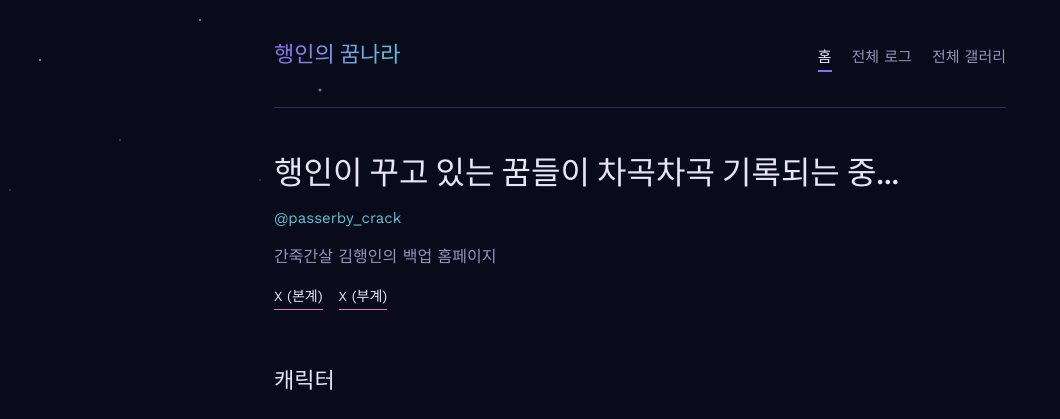
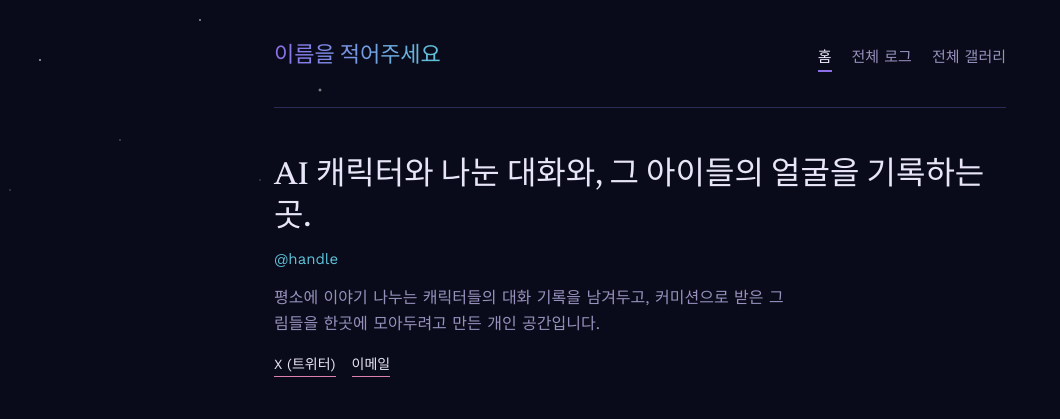
Before and after one commit to terra0653-sudo/personalhomepage, a React (Vite) app: page / in a window 1280 px wide. Shown: the top 419 px of the page, without its empty margins (0-1060 px from the left). Built offline with nearby package versions, Linux system fonts and the light colour scheme; no server answers; the database is empty.

Commit message:
Add files via upload

```diff
--- /dev/null
+++ b/src/components/FriendBanners.jsx
@@ -0,0 +1,23 @@
+import { siteConfig } from '../siteConfig.js'
+
+// siteConfig.friends가 비어있으면 섹션 자체를 표시하지 않습니다.
+export default function FriendBanners() {
+  const friends = siteConfig.friends || []
+  if (friends.length === 0) return null
+
+  return (
+    <section className="friend-section">
+      <div className="section-heading">
+        <h2>지인들의 홈페이지</h2>
+      </div>
+      <div className="friend-banner-grid">
+        {friends.map((f) => (
+          <a key={f.url} href={f.url} target="_blank" rel="noreferrer" className="friend-banner">
+            {f.imageUrl && <img src={f.imageUrl} alt={f.name} />}
+            <span className="friend-banner__name">{f.name}</span>
+          </a>
+        ))}
+      </div>
+    </section>
+  )
+}
--- a/src/index.css
+++ b/src/index.css
@@ -151,6 +151,47 @@ a {
   color: var(--text);
   border-bottom: 1px solid var(--nebula-pink);
   padding-bottom: 1px;
+}
+
+/* --- Friend banners (지인 갠홈) --- */
+.friend-banner-grid {
+  display: grid;
+  grid-template-columns: repeat(auto-fill, minmax(96px, 1fr));
+  gap: 14px;
+}
+
+.friend-banner {
+  display: flex;
+  flex-direction: column;
+  align-items: center;
+  gap: 8px;
+  text-decoration: none;
+  color: var(--text);
+}
+
+.friend-banner img {
+  width: 100%;
+  aspect-ratio: 1 / 1;
+  object-fit: cover;
+  border-radius: 50%;
+  border: 1px solid var(--line);
+  background: var(--bg-raised);
+  transition: border-color 0.15s ease, transform 0.15s ease;
+}
+
+.friend-banner:hover img {
+  border-color: var(--nebula-violet);
+  transform: translateY(-2px);
+}
+
+.friend-banner__name {
+  font-size: 13px;
+  color: var(--muted);
+  text-align: center;
+}
+
+.friend-banner:hover .friend-banner__name {
+  color: var(--nebula-cyan);
 }
 
 /* --- Section headings --- */
--- a/src/pages/Home.jsx
+++ b/src/pages/Home.jsx
@@ -1,5 +1,6 @@
 import { siteConfig } from '../siteConfig.js'
 import CharacterBanners from '../components/CharacterBanners.jsx'
+import FriendBanners from '../components/FriendBanners.jsx'
 import ChatLogSection from '../components/ChatLogSection.jsx'
 import GallerySection from '../components/GallerySection.jsx'
 
@@ -22,6 +23,8 @@ export default function Home() {
         </div>
       </div>
 
+      <FriendBanners />
+
       <section>
         <div className="section-heading">
           <h2>캐릭터</h2>
--- a/src/siteConfig.js
+++ b/src/siteConfig.js
@@ -1,14 +1,20 @@
 // 이 파일만 고쳐도 홈 화면 내용이 바뀝니다.
 // 레이아웃 코드는 건드리지 않아도 됩니다.
 export const siteConfig = {
-  name: '행인의 꿈나라',
-  handle: '@passerby_crack',
-  tagline: '행인이 꾸고 있는 꿈들이 차곡차곡 기록되는 중...',
+  name: '이름을 적어주세요',
+  handle: '@handle',
+  tagline: 'AI 캐릭터와 나눈 대화와, 그 아이들의 얼굴을 기록하는 곳.',
   bio:
-    '간죽간살 김행인의 백업 홈페이지',
+    '평소에 이야기 나누는 캐릭터들의 대화 기록을 남겨두고, ' +
+    '커미션으로 받은 그림들을 한곳에 모아두려고 만든 개인 공간입니다.',
   avatarUrl: '', // 이미지 URL을 넣으면 홈 상단에 표시됩니다.
   links: [
-    { label: 'X (본계)', url: 'https://x.com/passerby_crack' },
-    { label: 'X (부계)', url: 'https://x.com/passerby_adult' },
+    { label: 'X (트위터)', url: 'https://x.com/' },
+    { label: '이메일', url: 'mailto:you@example.com' },
+  ],
+  // 지인들의 개인 홈페이지 배너. 홈 화면 자기소개 바로 아래에 표시되고,
+  // 클릭하면 새 탭으로 해당 사이트가 열립니다. 배열을 비워두면 섹션 자체가 안 보여요.
+  friends: [
+    // { name: '친구 이름', url: 'https://friend-site.example.com', imageUrl: 'https://...' },
   ],
 }
```
Also changed, not shown: 1 other file (tests, documents, lock files or other folders).
